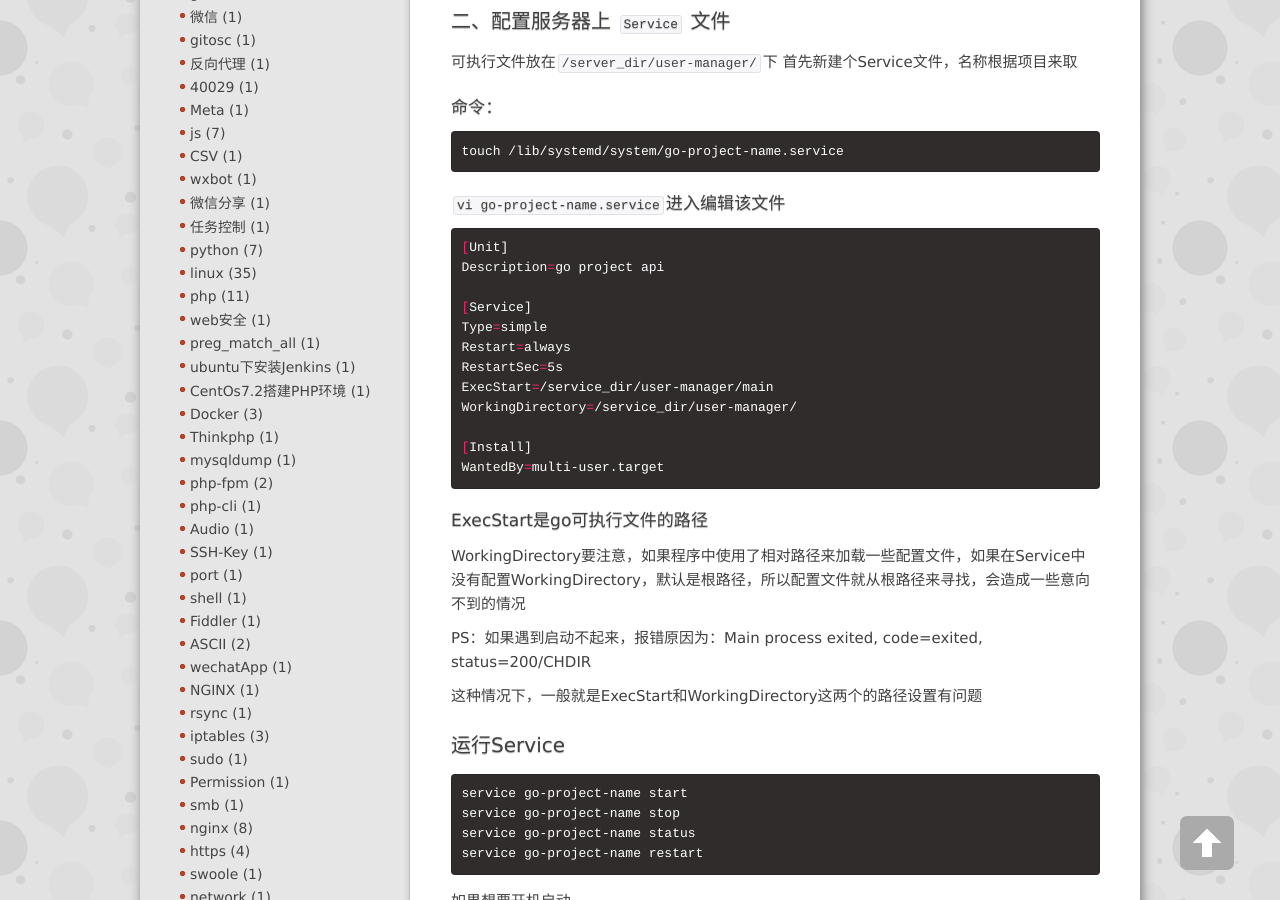
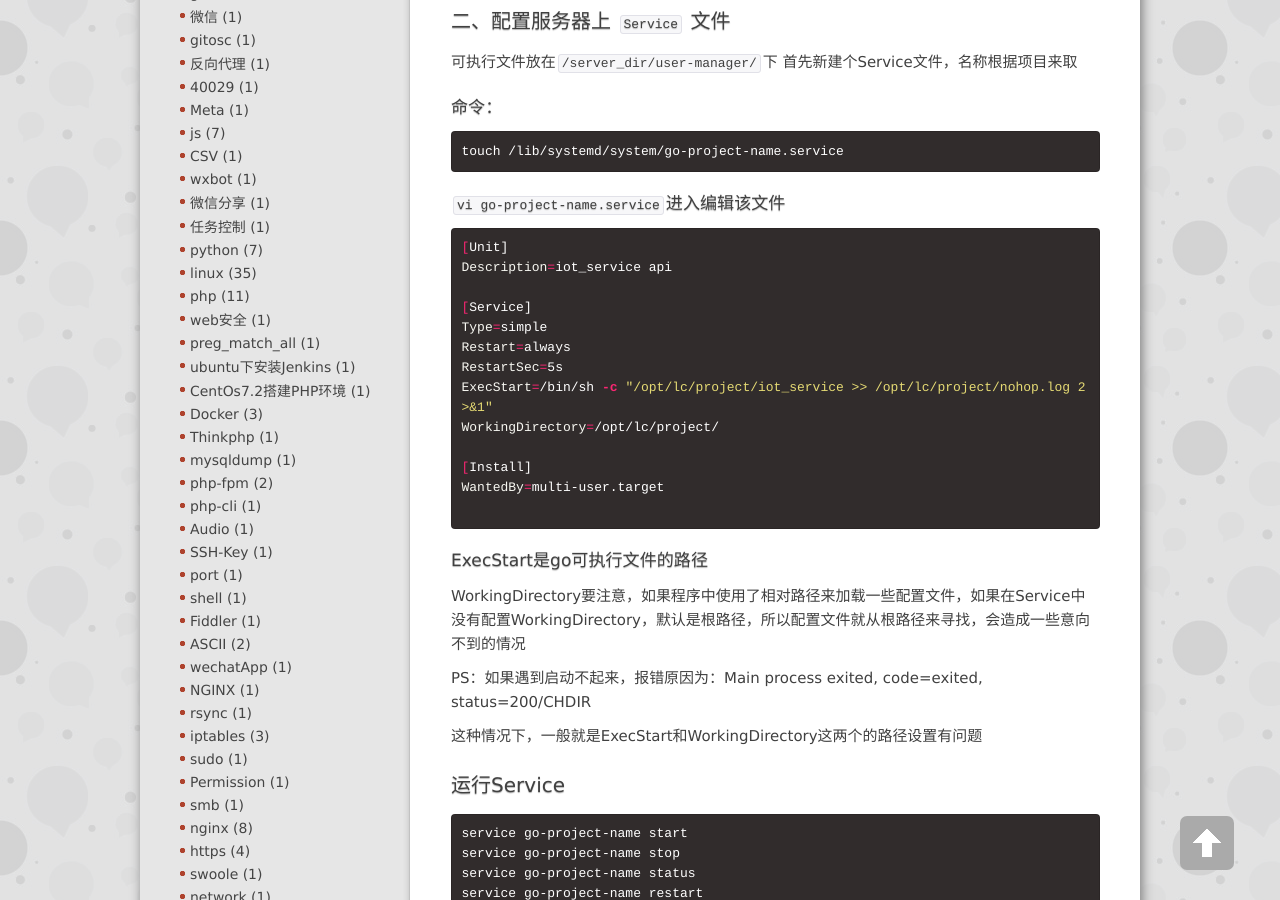
Before and after one commit to alibabayun/alibabayun.github.io, a Jekyll site: the page built from _posts/2022/12/2022-12-15-linux-service-sh.md, in a window 1280 px wide and 900 px high, scrolled down 952 px. Built offline with Jekyll 4.4.1, drawn with Linux system fonts in a browser that asks for light colours; nearby versions of some CDN libraries; library files that are not in the unit come from our copies; comment, search, counter and statistics services are not loaded.

Commit message:
add new mp

````diff
--- a/_posts/2022/12/2022-12-15-linux-service-sh.md
+++ b/_posts/2022/12/2022-12-15-linux-service-sh.md
@@ -49,17 +49,18 @@ touch /lib/systemd/system/go-project-name.service
 
 ``` shell
 [Unit]
-Description=go project api
+Description=iot_service api
 
 [Service]
 Type=simple
 Restart=always
 RestartSec=5s
-ExecStart=/service_dir/user-manager/main
-WorkingDirectory=/service_dir/user-manager/
+ExecStart=/bin/sh -c "/opt/lc/project/iot_service >> /opt/lc/project/nohop.log 2>&1"
+WorkingDirectory=/opt/lc/project/
 
 [Install]
 WantedBy=multi-user.target
+
 ```
 #### ExecStart是go可执行文件的路径
 
````
